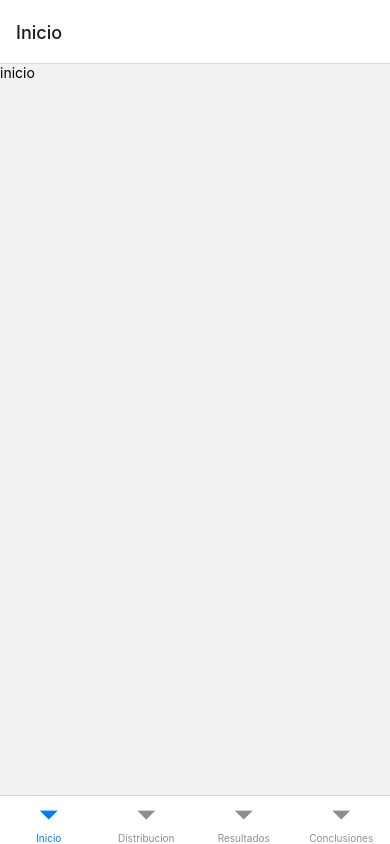
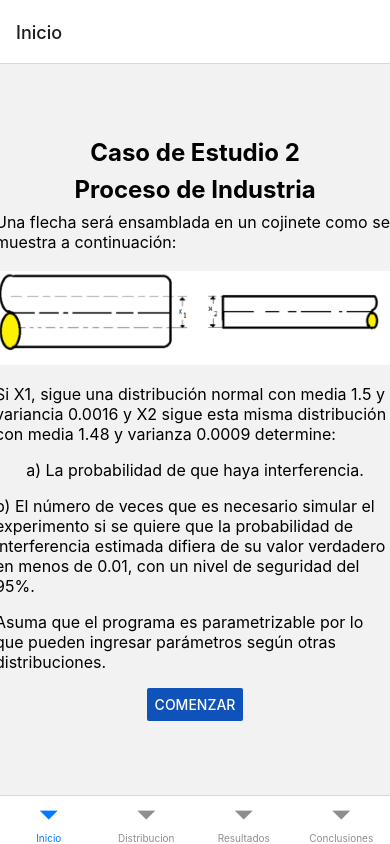
Before and after one commit to kevincalani/tssProcesoIndustria, a React Native app in the folder front/: screen /Inicio in a window 390 px wide. Built offline with nearby package versions, Linux system fonts and the light colour scheme.

Commit message:
añadiendo informacion de inicio y conclusiones

```diff
--- a/front/screens/Conclusiones.js
+++ b/front/screens/Conclusiones.js
@@ -1,10 +1,56 @@
 import React from 'react'
-import { SafeAreaView, Text, View } from 'react-native'
+import { SafeAreaView, View, Text, StyleSheet, Image, Button, ScrollView } from 'react-native'
 
 export default function Conclusiones() {
   return (
-    <SafeAreaView>
-        <Text>Conclusiones</Text>
-    </SafeAreaView>
+    <ScrollView contentContainerStyle={styles.scrollContainer}>
+      <View style={styles.container}>
+      <Text style={styles.title}>Informe de Simulación</Text>
+
+      <Text style={styles.subtitle}>a) La probabilidad de que haya interferencia es de :</Text>
+
+      <Text style={styles.subtitle}>b) El número de veces que es necesario simular el experimento si se quiere que la probabilidad de interferencia estimada difiera de su valor verdadero en menos de 0.01, con un nivel de seguridad del 95% es el de:</Text>
+
+    </View>
+    </ScrollView>
   )
 }
+const styles = StyleSheet.create({
+  scrollContainer: {
+    flexGrow: 1,
+    justifyContent: 'center',
+    alignItems: 'center',
+    padding: 16,
+  },
+  container: {
+    flex: 1,
+    justifyContent: 'center',
+    alignItems: 'center',
+  },
+  image: {
+    width: 400,
+    height: 100,
+    marginBottom: 16,
+  },
+  title: {
+    fontSize: 24,
+    fontWeight: 'bold',
+    marginBottom: 8,
+  },
+  subtitle: {
+    fontSize: 16,
+    textAlign: 'left',
+    marginBottom: 16,
+  },
+  button: {
+    backgroundColor: '#3498db',
+    paddingVertical: 12,
+    paddingHorizontal: 24,
+    borderRadius: 8,
+  },
+  buttonText: {
+    color: 'white',
+    fontSize: 16,
+    fontWeight: 'bold',
+  },
+});
--- a/front/screens/inicio.js
+++ b/front/screens/inicio.js
@@ -1,10 +1,63 @@
 import React from 'react'
-import { SafeAreaView, Text, View } from 'react-native'
+import { SafeAreaView, View, Text, StyleSheet, Image, Button, ScrollView } from 'react-native'
 
 export default function Inicio() {
   return (
-    <SafeAreaView>
-        <Text>inicio</Text>
-    </SafeAreaView>
+    <ScrollView contentContainerStyle={styles.scrollContainer}>
+      <View style={styles.container}>
+      <Text style={styles.title}>Caso de Estudio 2</Text>
+      <Text style={styles.title}>Proceso de Industria</Text>
+      <Text style={styles.subtitle}>Una flecha será ensamblada en un cojinete como se muestra a continuación:</Text>
+      <Image
+        source={require('../images/ensamble.png')}
+        style={styles.image}
+        resizeMode="contain"
+      />
+      <Text style={styles.subtitle}>Si X1, sigue una distribución normal con media 1.5 y variancia 0.0016 y X2 sigue esta misma distribución con media 1.48 y varianza 0.0009 determine:</Text>
+      <Text style={styles.subtitle}>a) La probabilidad de que haya interferencia.</Text>
+      <Text style={styles.subtitle}>b) El número de veces que es necesario simular el experimento si se quiere que la probabilidad de interferencia estimada difiera de su valor verdadero en menos de 0.01, con un nivel de seguridad del 95%.</Text>
+      <Text style={styles.subtitle}>Asuma que el programa es parametrizable por lo que pueden ingresar parámetros según otras distribuciones.</Text>
+      <Button  title="Comenzar" color="#0F52BA" />
+    </View>
+    </ScrollView>
   )
 }
+const styles = StyleSheet.create({
+  scrollContainer: {
+    flexGrow: 1,
+    justifyContent: 'center',
+    alignItems: 'center',
+    padding: 16,
+  },
+  container: {
+    flex: 1,
+    justifyContent: 'center',
+    alignItems: 'center',
+  },
+  image: {
+    width: 400,
+    height: 100,
+    marginBottom: 16,
+  },
+  title: {
+    fontSize: 24,
+    fontWeight: 'bold',
+    marginBottom: 8,
+  },
+  subtitle: {
+    fontSize: 16,
+    textAlign: 'left',
+    marginBottom: 16,
+  },
+  button: {
+    backgroundColor: '#3498db',
+    paddingVertical: 12,
+    paddingHorizontal: 24,
+    borderRadius: 8,
+  },
+  buttonText: {
+    color: 'white',
+    fontSize: 16,
+    fontWeight: 'bold',
+  },
+});
```
Also changed, not shown: front/images/ensamble.png (added).
